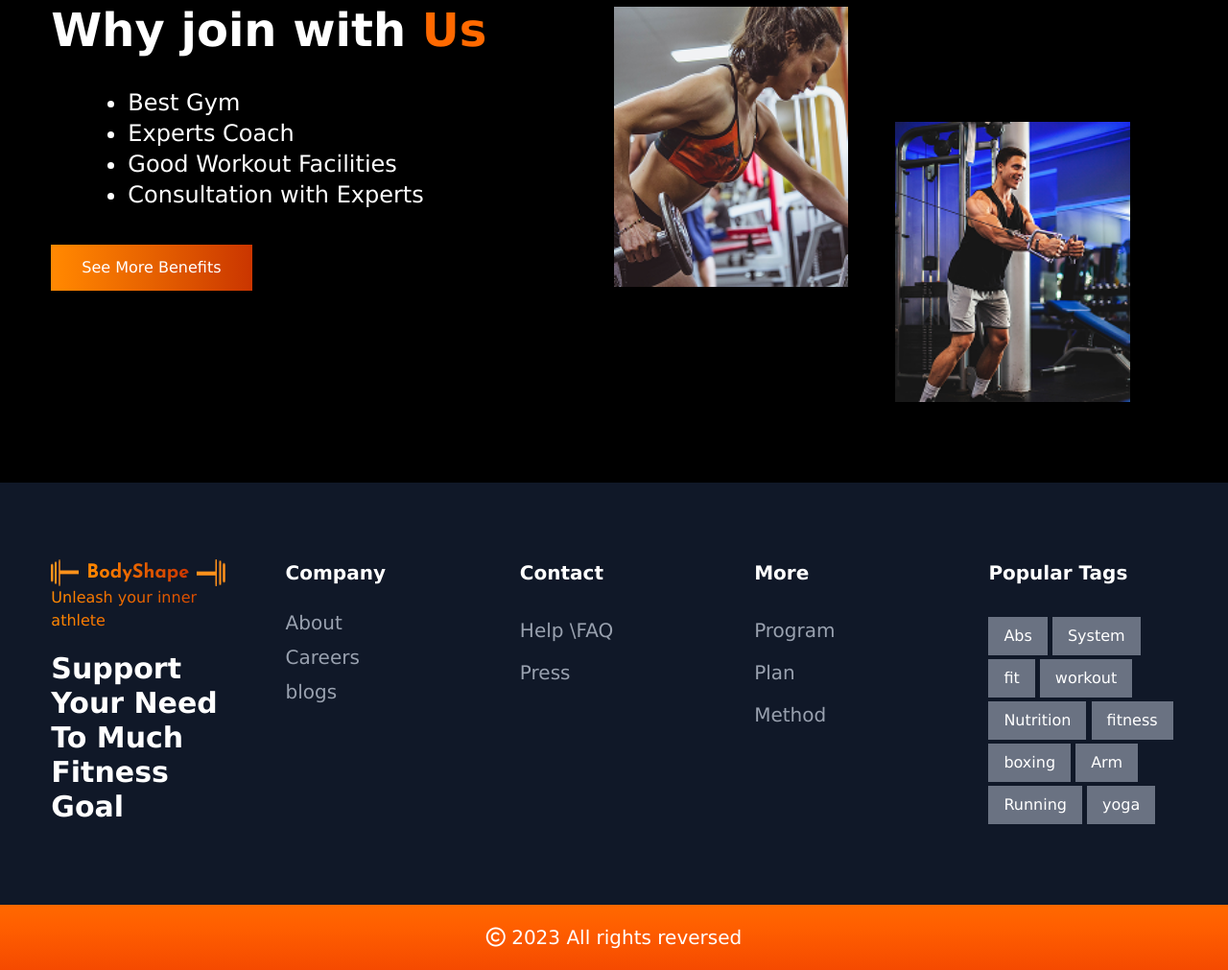
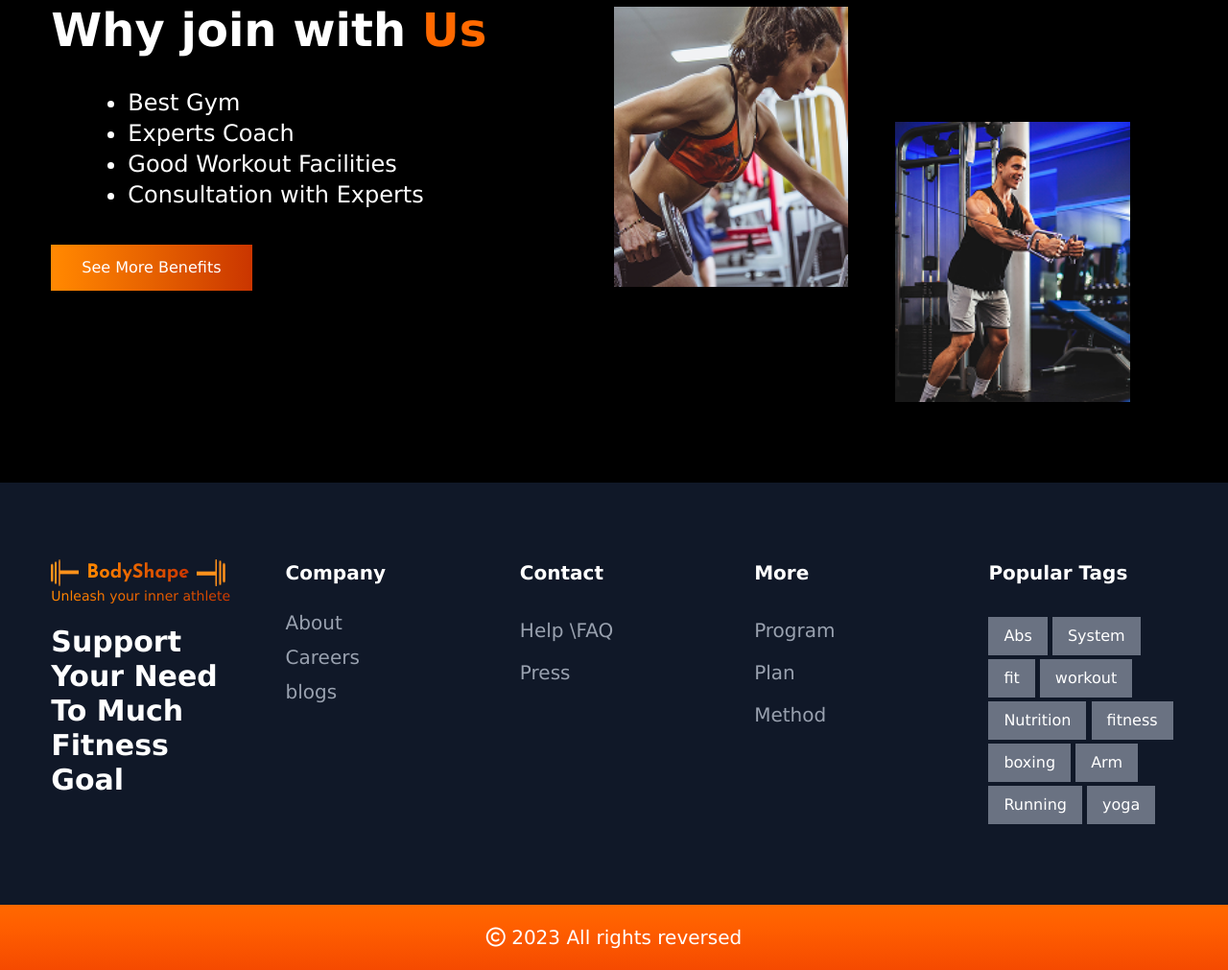
Before and after one commit to AhmedSami019/tailwind-task-2, a plain HTML site: page index.html in a window 1280 px wide. Shown: the part 3429-4440 px from the top of the page at 96% size. Drawn offline with nearby package versions, Linux system fonts and the light colour scheme; a web font is replaced by a local one.

Commit message:
end of footer section

```diff
--- a/index.html
+++ b/index.html
@@ -13,7 +13,7 @@
       src="https://kit.fontawesome.com/3ee5fd7562.js"
       crossorigin="anonymous"
     ></script>
-    <!-- thi is the css link -->
+    <!-- this is the css link -->
     <link rel="stylesheet" href="style.css" />
   </head>
   <body>
@@ -324,7 +324,7 @@
               <img src="images/logo_right.png" alt="" />
             </div>
             <p
-              class="bg-gradient-to-r from-orange-400 to-orange-700 bg-clip-text text-transparent "
+              class="bg-gradient-to-r from-orange-400 to-orange-700 bg-clip-text text-transparent text-sm"
             >
               Unleash your inner athlete
             </p>
```
Also changed, not shown: 1 other file.
